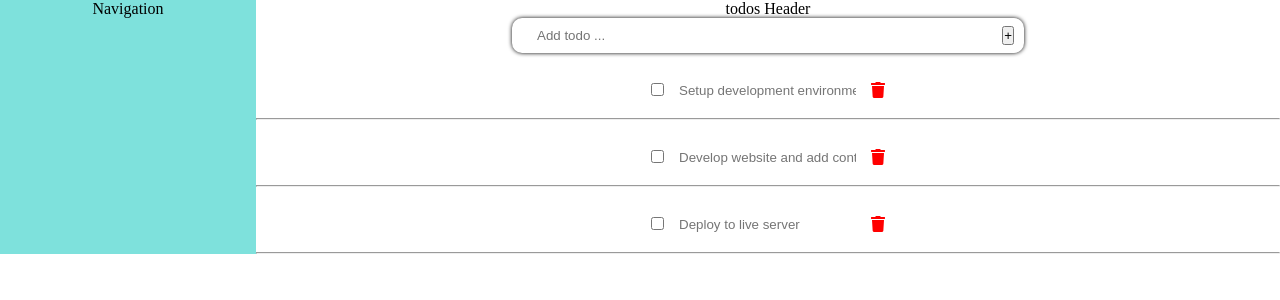
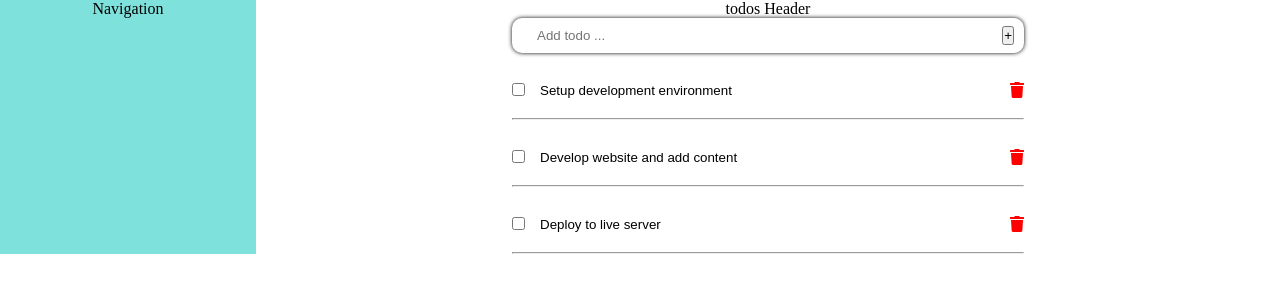
Before and after one commit to wuyepabdul/react-todo, a React (Create React App) app: page / in a window 1280 px wide. Shown: the top 300 px of the page. Built offline with nearby package versions, Linux system fonts and the light colour scheme.

Commit message:
Style listTodos.js

```diff
--- a/src/components/todosCoponents/ListTodos.js
+++ b/src/components/todosCoponents/ListTodos.js
@@ -20,11 +20,11 @@ const ListTodos = () => {
     <div>
       {console.log(todos)}
       {todos.map((todo) => (
-        <div key={todo.id}>
+        <div className="list-todos-container" key={todo.id}>
           <form className="list-todos d-flex">
-            <div><input type="checkbox" name="mark" id="mark" /></div>
-            <div className="input-group">
-              <input type="text" className="input-field" name="todo" id="todo" placeholder={todo.title} readOnly />
+            <div className="list-input-group d-flex">
+              <div><input type="checkbox" name="mark" id="mark" /></div>
+              <input type="text" className="input-field" name="todo" id="todo" value={todo.title} />
             </div>
             <div><i className="fas fa-trash" /></div>
           </form>
--- a/src/index.css
+++ b/src/index.css
@@ -23,11 +23,22 @@
   background: white;
 }
 
+.list-todos-container {
+  width: 50%;
+  margin: 0 auto;
+}
+
 .list-todos {
+  width: 100%;
   align-items: center;
-  justify-content: center;
+  justify-content: space-between;
   margin-top: 20px;
   margin-bottom: 10px;
+}
+
+.list-input-group {
+  align-items: center;
+  width: 100%;
 }
 
 .add-input-form {
@@ -44,6 +55,7 @@
 .input-field {
   padding: 10px 15px;
   border: none;
+  width: 100%;
 }
 
 .add-input-field:focus-visible,
```
